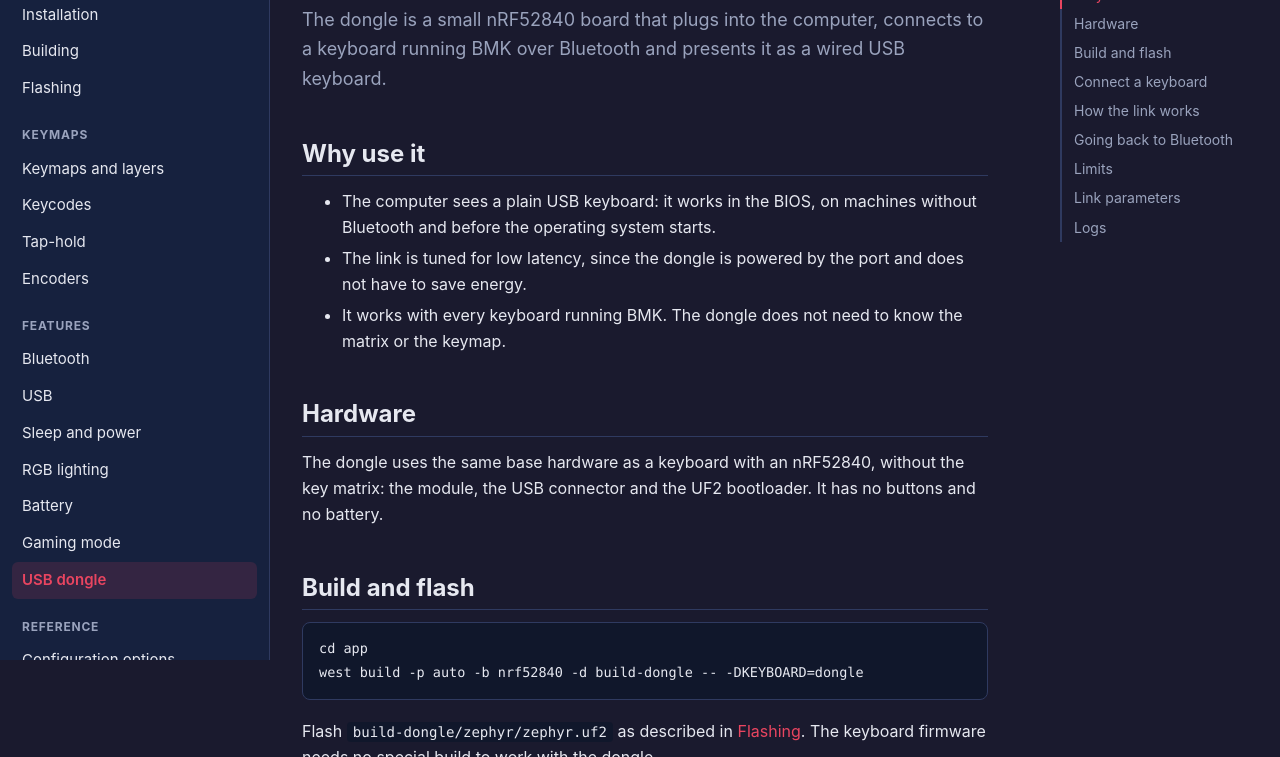
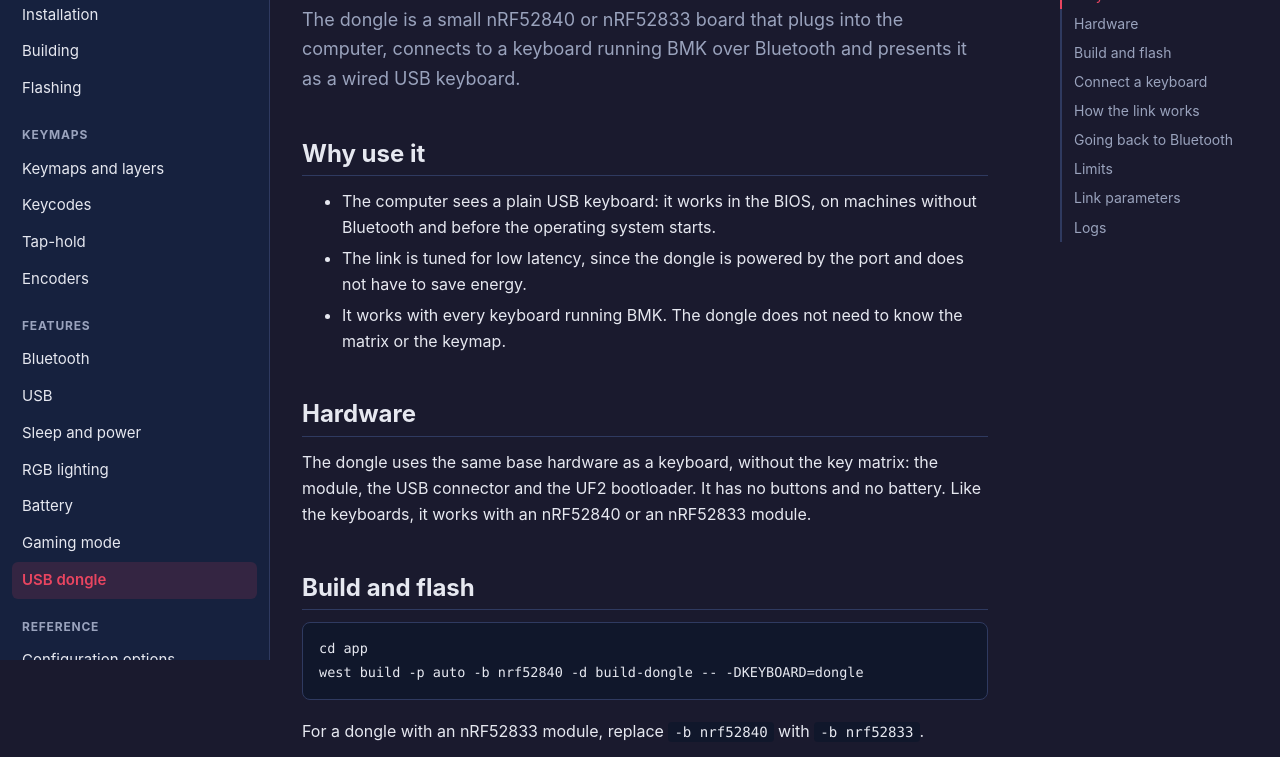
Before and after one commit to ci-bus/bmk, a plain HTML site: page documentation/dongle.html in a window 1280 px wide. Shown: the part 140-897 px from the top of the page. Drawn offline with Linux system fonts and the light colour scheme.

Commit message:
docs: the USB dongle builds for both nRF52840 and nRF52833
Co-Authored-By: Claude Fable 5.2 <noreply@anthropic.com>

```diff
--- a/documentation/dongle.html
+++ b/documentation/dongle.html
@@ -10,7 +10,7 @@
 <body>
 <main>
 <h1>USB dongle</h1>
-<p class="lead">The dongle is a small nRF52840 board that plugs into the computer, connects to a keyboard running BMK over Bluetooth and presents it as a wired USB keyboard.</p>
+<p class="lead">The dongle is a small nRF52840 or nRF52833 board that plugs into the computer, connects to a keyboard running BMK over Bluetooth and presents it as a wired USB keyboard.</p>
 
 <h2>Why use it</h2>
 <ul>
@@ -20,11 +20,12 @@
 </ul>
 
 <h2>Hardware</h2>
-<p>The dongle uses the same base hardware as a keyboard with an nRF52840, without the key matrix: the module, the USB connector and the UF2 bootloader. It has no buttons and no battery.</p>
+<p>The dongle uses the same base hardware as a keyboard, without the key matrix: the module, the USB connector and the UF2 bootloader. It has no buttons and no battery. Like the keyboards, it works with an nRF52840 or an nRF52833 module.</p>
 
 <h2>Build and flash</h2>
 <pre><code>cd app
 west build -p auto -b nrf52840 -d build-dongle -- -DKEYBOARD=dongle</code></pre>
+<p>For a dongle with an nRF52833 module, replace <code>-b nrf52840</code> with <code>-b nrf52833</code>.</p>
 <p>Flash <code>build-dongle/zephyr/zephyr.uf2</code> as described in <a href="flashing.html">Flashing</a>. The keyboard firmware needs no special build to work with the dongle.</p>
 
 <h2>Connect a keyboard</h2>
```
Also changed, not shown: documentation/building.html (+1 -0 lines), documentation/index.html (+2 -2 lines), 1 other file.
